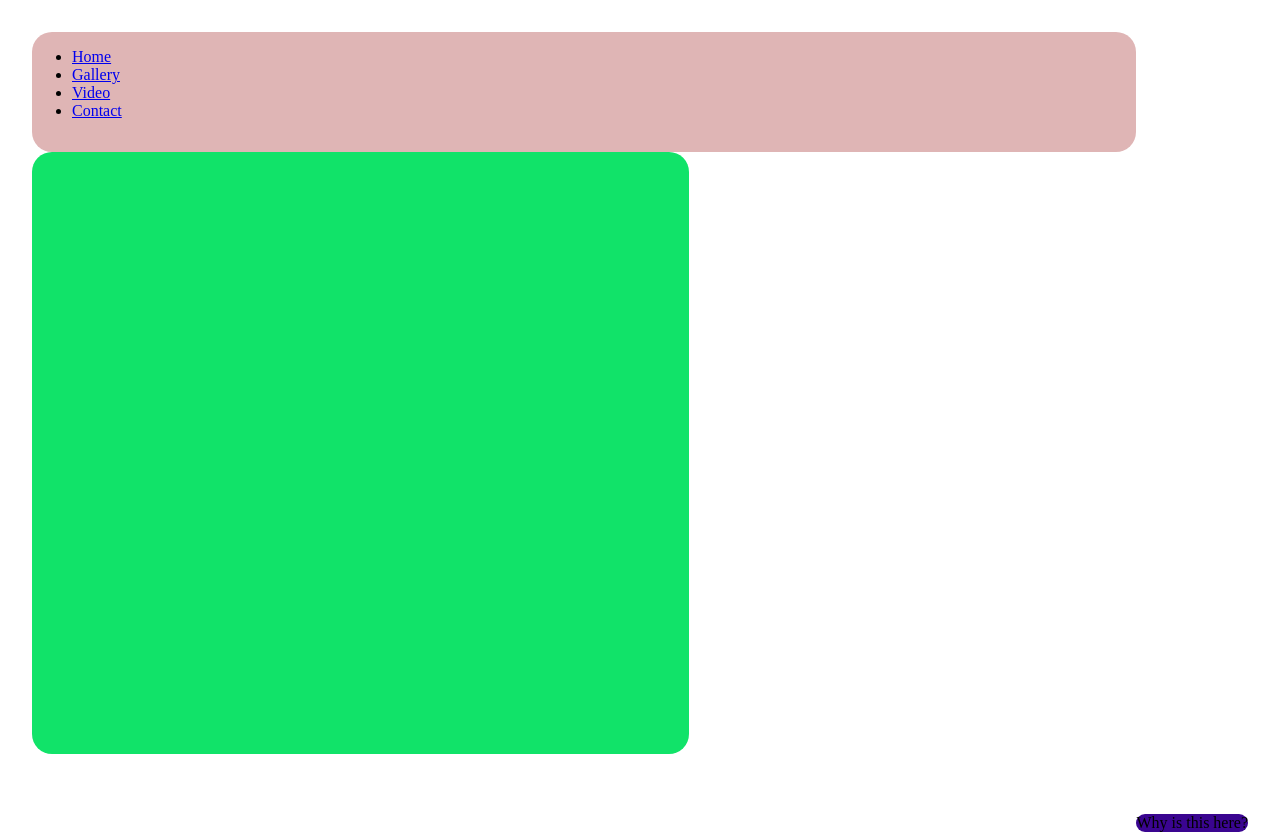
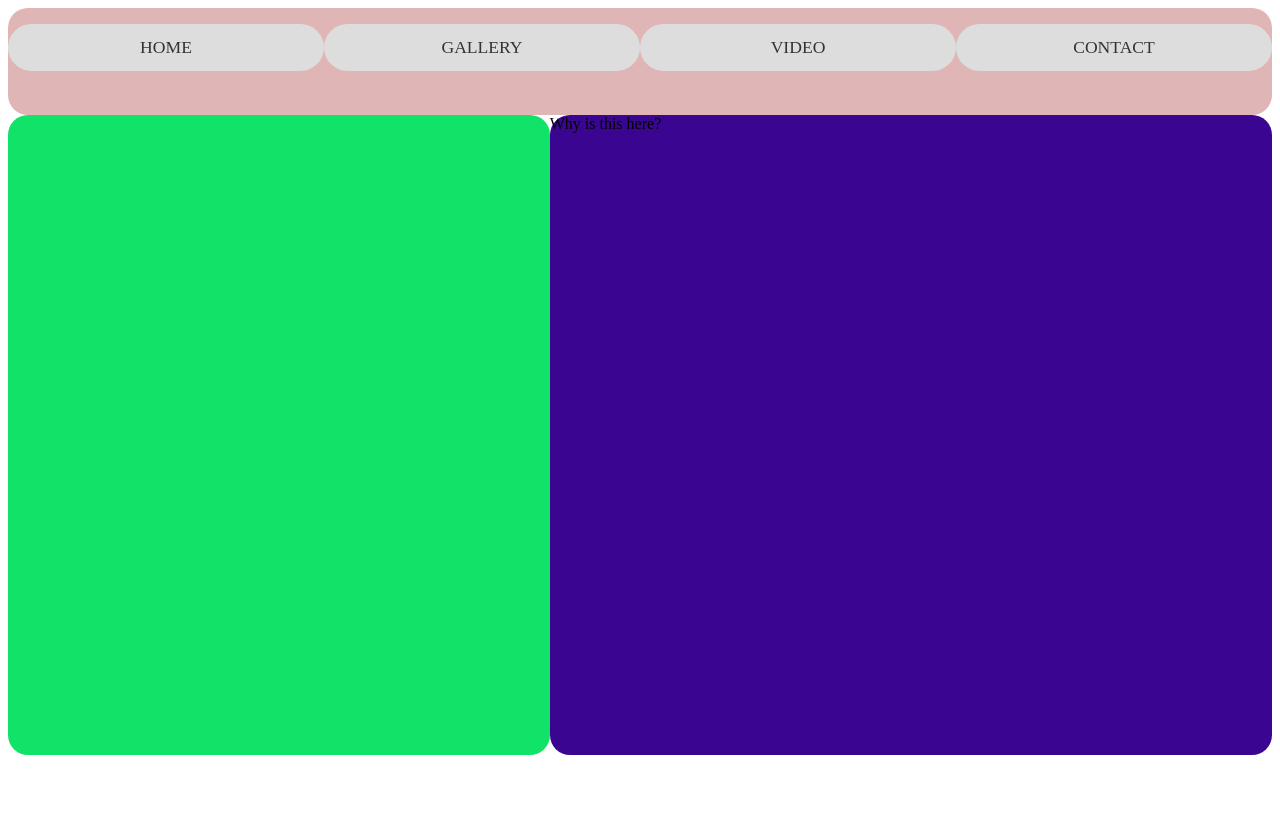
Before and after one commit to AlexisDunkin/css-grid, a plain HTML site: page Index.html in a window 1280 px wide. After the commit the page ends 808 px from the top, so only its background shows below. Drawn offline with Linux system fonts and the light colour scheme; files that its build step writes are made by us from their sources.

Commit message:
Add files via upload

```diff
--- a/Images.css
+++ b/Images.css
@@ -1,6 +1,34 @@
+:root {
+    --primary: rgb(221, 221, 221);
+    --dark: rgb(51, 51, 51);
+    --Light: rgb(255, 255, 255);
+    --shadow: 0 1px 5px rgb(104, 104, 104, 0.0);
+}
+
 body {
     margin: 0;
     height: 100vh;
+}
+
+.Main-nav ul {
+    display: grid;
+    padding: 0;
+    list-style: none;
+    grid-template-columns: 1fr 1fr 1fr 1fr;
+}
+
+.Main-nav a {
+    background: var(--primary);
+    display: block;
+    gap: 20px;
+    border-radius: 500px 500px 500px 500px;
+    text-decoration: none;
+    padding: 0.8rem;
+    text-align: center;
+    color: var(--dark);
+    text-transform: uppercase;
+    font-size: 1.1rem;
+    box-shadow: var(--shadow);
 }
 
 .grid-container {
--- a/Index.css
+++ b/Index.css
@@ -12,15 +12,37 @@ body {
     height: 100vh;
 }
 
+.Main-nav ul {
+    display: grid;
+    padding: 0;
+    list-style: none;
+    grid-template-columns: 1fr 1fr 1fr 1fr;
+}
+
+.Main-nav a {
+    background: var(--primary);
+    display: block;
+    gap: 20px;
+    border-radius: 500px 500px 500px 500px;
+    text-decoration: none;
+    padding: 0.8rem;
+    text-align: center;
+    color: var(--dark);
+    text-transform: uppercase;
+    font-size: 1.1rem;
+    box-shadow: var(--shadow);
+}
+
 .grid-container {
     display: grid;
-    grid-template-columns: 1fr 1.2fr 1.5fr;
-    grid-template-rows: 1fr 2fr 3fr 0.5fr;
-    grid-template-areas: "header header header" "main main text" "main main text" "footer footer footer";
+    grid-template-columns: 1fr 0.5fr 2fr;
+    grid-template-rows: 1fr 3fr 3fr 0.5fr;
+    grid-template-areas: "header header header" "main main Text" "main main Text" "footer footer footer";
     height: 100vh;
-    margin: 2em;
+    margin: 0.5em;
 
 }
+
 
 main {
     grid-area: main;
```
